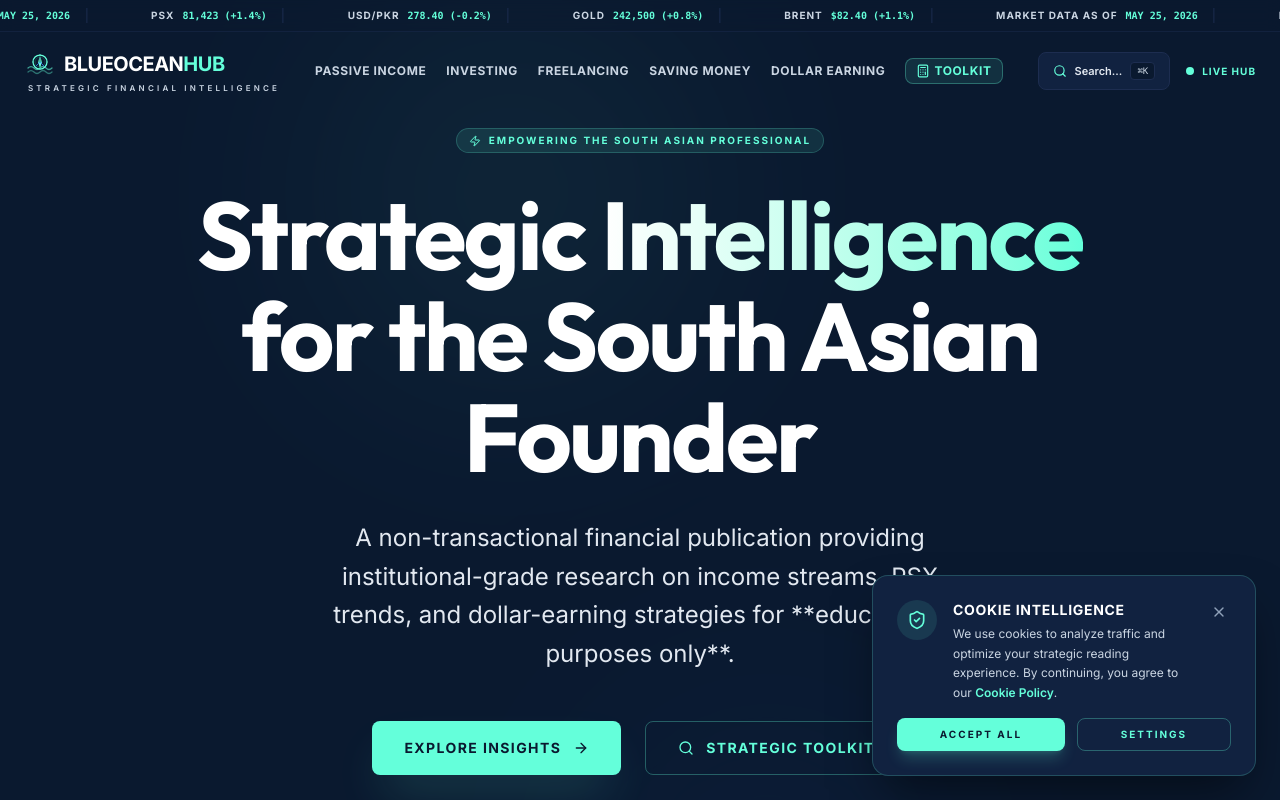
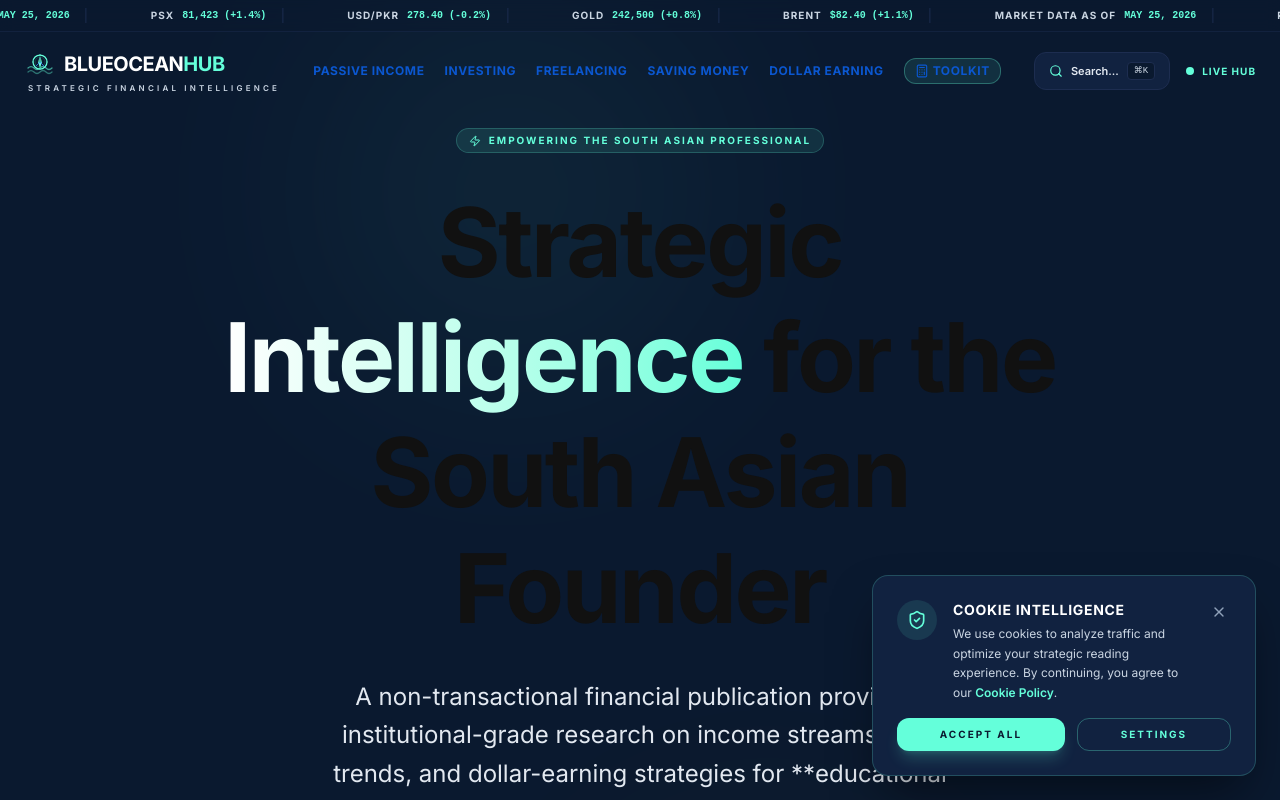
Before and after one commit to FazalShahidLatif/blue-ocean-hub, a React (Vite) app: page / in a window 1280 px wide. Shown: the top 800 px of the page. Built offline with nearby package versions, Linux system fonts and the light colour scheme.

Commit message:
Add brand kit CSS variables and base styles

```diff
--- /dev/null
+++ b/src/brand-kit.css
@@ -0,0 +1,229 @@
+:root {
+  /* Brand Colors */
+  --color-primary: #0b57d0;
+  --color-primary-dark: #0842a0;
+  --color-primary-light: #e8f0fe;
+  --color-accent: #f59e0b;
+  --color-accent-dark: #d97706;
+  --color-success: #059669;
+  --color-warning: #d97706;
+  --color-error: #dc2626;
+
+  /* Neutrals */
+  --color-bg: #ffffff;
+  --color-bg-alt: #f8fafc;
+  --color-text: #111111;
+  --color-text-secondary: #4b5563;
+  --color-text-light: #6b7280;
+  --color-border: #e5e7eb;
+  --color-border-focus: #0b57d0;
+
+  /* Typography */
+  --font-sans: 'Inter', ui-sans-serif, system-ui, -apple-system, sans-serif;
+  --font-mono: 'JetBrains Mono', ui-monospace, SFMono-Regular, monospace;
+
+  /* Spacing */
+  --space-xs: 0.25rem;
+  --space-sm: 0.5rem;
+  --space-md: 0.75rem;
+  --space-lg: 1rem;
+  --space-xl: 1.5rem;
+  --space-2xl: 2rem;
+  --space-3xl: 3rem;
+
+  /* Radii & Shadows */
+  --radius-sm: 0.25rem;
+  --radius-md: 0.5rem;
+  --radius-lg: 0.75rem;
+  --radius-xl: 1rem;
+  --shadow-sm: 0 1px 2px rgba(0,0,0,0.05);
+  --shadow-md: 0 4px 6px rgba(0,0,0,0.1);
+  --shadow-lg: 0 10px 15px rgba(0,0,0,0.1);
+  --shadow-xl: 0 20px 25px rgba(0,0,0,0.15);
+
+  /* Transitions */
+  --transition-fast: 150ms ease;
+  --transition-normal: 250ms ease;
+  --transition-slow: 350ms ease;
+}
+
+/* Base Reset */
+*,
+*::before,
+*::after {
+  box-sizing: border-box;
+}
+
+body {
+  font-family: var(--font-sans);
+  font-size: 1rem;
+  line-height: 1.5;
+  color: var(--color-text);
+  background-color: var(--color-bg);
+  margin: 0;
+  padding: 0;
+}
+
+a {
+  color: var(--color-primary);
+  text-decoration: none;
+  transition: color var(--transition-fast);
+}
+
+a:hover {
+  color: var(--color-primary-dark);
+}
+
+h1, h2, h3, h4, h5, h6 {
+  font-family: var(--font-sans);
+  font-weight: 700;
+  line-height: 1.2;
+  color: var(--color-text);
+}
+
+/* Brand Utilities */
+.brand-text {
+  color: var(--color-text);
+}
+
+.brand-text-secondary {
+  color: var(--color-text-secondary);
+}
+
+.brand-text-light {
+  color: var(--color-text-light);
+}
+
+.brand-border {
+  border-color: var(--color-border);
+}
+
+.brand-bg {
+  background-color: var(--color-bg);
+}
+
+.brand-bg-alt {
+  background-color: var(--color-bg-alt);
+}
+
+.brand-bg-primary {
+  background-color: var(--color-primary);
+}
+
+.brand-bg-primary-hover {
+  background-color: var(--color-primary-dark);
+}
+
+.brand-bg-accent {
+  background-color: var(--color-accent);
+}
+
+.brand-bg-accent-hover {
+  background-color: var(--color-accent-dark);
+}
+
+.brand-hover-primary:hover {
+  color: var(--color-primary-dark);
+}
+
+.brand-hover-primary-bg:hover {
+  background-color: var(--color-primary-light);
+}
+
+.brand-button {
+  display: inline-flex;
+  align-items: center;
+  justify-content: center;
+  padding: var(--space-sm) var(--space-lg);
+  border-radius: var(--radius-md);
+  font-weight: 600;
+  transition: background-color var(--transition-fast), color var(--transition-fast), border-color var(--transition-fast);
+  cursor: pointer;
+  border: 2px solid transparent;
+}
+
+.brand-button-primary {
+  background-color: var(--color-primary);
+  color: #fff;
+  border-color: var(--color-primary);
+}
+
+.brand-button-primary:hover {
+  background-color: var(--color-primary-dark);
+  border-color: var(--color-primary-dark);
+}
+
+.brand-button-accent {
+  background-color: var(--color-accent);
+  color: #fff;
+  border-color: var(--color-accent);
+}
+
+.brand-button-accent:hover {
+  background-color: var(--color-accent-dark);
+  border-color: var(--color-accent-dark);
+}
+
+.brand-input {
+  width: 100%;
+  padding: var(--space-sm) var(--space-md);
+  border: 1px solid var(--color-border);
+  border-radius: var(--radius-md);
+  font-family: var(--font-sans);
+  font-size: 1rem;
+  color: var(--color-text);
+  background-color: var(--color-bg);
+  transition: border-color var(--transition-fast), box-shadow var(--transition-fast);
+}
+
+.brand-input:focus {
+  outline: none;
+  border-color: var(--color-primary);
+  box-shadow: 0 0 0 3px var(--color-primary-light);
+}
+
+.brand-card {
+  background-color: var(--color-bg);
+  border: 1px solid var(--color-border);
+  border-radius: var(--radius-lg);
+  box-shadow: var(--shadow-sm);
+  padding: var(--space-xl);
+}
+
+/* Logo Base */
+.brand-logo {
+  display: inline-flex;
+  align-items: center;
+  gap: var(--space-sm);
+  font-family: var(--font-sans);
+  font-weight: 800;
+  font-size: 1.25rem;
+  letter-spacing: 0.05em;
+  color: var(--color-text);
+}
+
+.brand-logo .brand-logo-icon {
+  width: 1.5rem;
+  height: 1.5rem;
+  background-color: var(--color-primary);
+  border-radius: 50%;
+  display: flex;
+  align-items: center;
+  justify-content: center;
+  color: #fff;
+  font-size: 0.75rem;
+}
+
+/* Responsive text helper */
+.brand-text-sm {
+  font-size: 0.875rem;
+}
+
+.brand-text-xs {
+  font-size: 0.75rem;
+}
+
+.brand-uppercase {
+  text-transform: uppercase;
+  letter-spacing: 0.05em;
+}
--- a/src/index.css
+++ b/src/index.css
@@ -1,3 +1,4 @@
+@import "./brand-kit.css";
 @import "tailwindcss";
 @plugin "@tailwindcss/typography";
 
```
